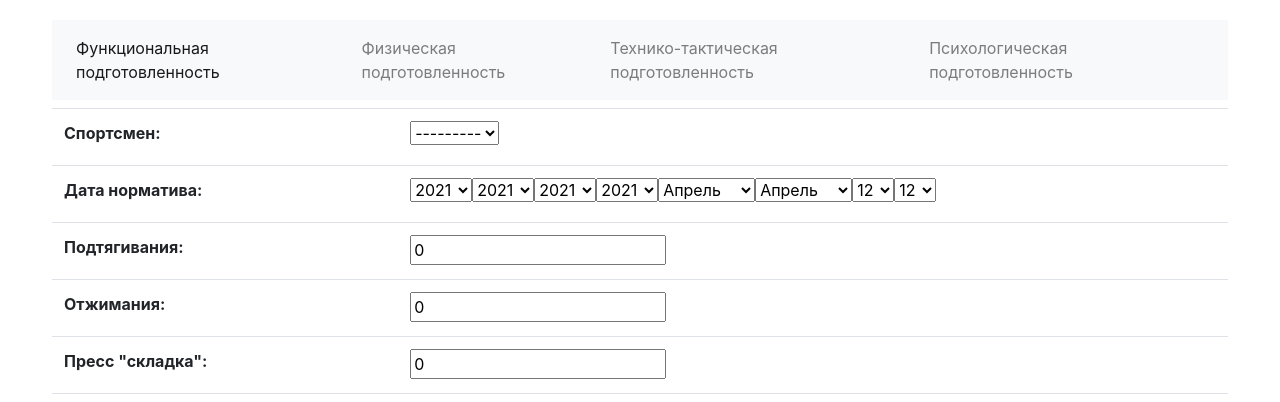
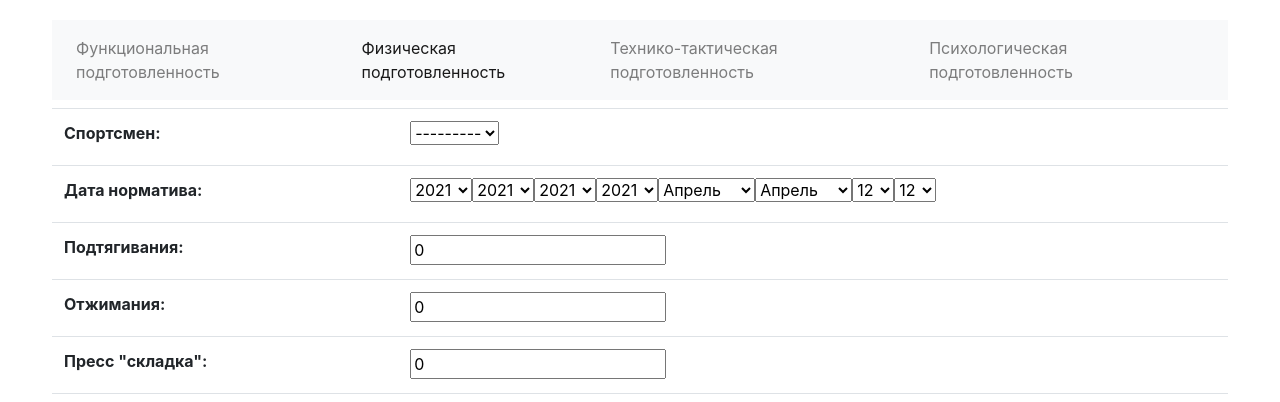
Before and after one commit to npetrov23/web-python-application, a Django app: page /indicators/physical/new/ in a window 1280 px wide. Shown: the top 402 px of the page. Run offline with Django 3.2, Linux system fonts and the light colour scheme; data comes from the database, SQL or seed files in the repository; some libraries are stand-ins or nearby versions.

Commit message:
Добавление отображения активной вкладки

```diff
--- a/templates/new_physical_indicator.html
+++ b/templates/new_physical_indicator.html
@@ -8,8 +8,8 @@
         <nav class="navbar navbar-expand-lg navbar-light bg-light">
           <div class="collapse navbar-collapse" id="navbarNavAltMarkup">
             <div class="navbar-nav">
-              <a class="nav-item nav-link active" href="{% url 'new' %}">Функциональная подготовленность</a>
-              <a class="nav-item nav-link" href="{% url 'physical_new' %}">Физическая подготовленность</a>
+              <a class="nav-item nav-link" href="{% url 'new' %}">Функциональная подготовленность</a>
+              <a class="nav-item nav-link active" href="{% url 'physical_new' %}">Физическая подготовленность</a>
               <a class="nav-item nav-link" href="{% url 'tactical_new' %}">Технико-тактическая подготовленность</a>
               <a class="nav-item nav-link" href="{% url 'psychological_new' %}">Психологическая подготовленность</a>
             </div>
--- a/templates/new_psy_indicator.html
+++ b/templates/new_psy_indicator.html
@@ -8,10 +8,10 @@
         <nav class="navbar navbar-expand-lg navbar-light bg-light">
           <div class="collapse navbar-collapse" id="navbarNavAltMarkup">
             <div class="navbar-nav">
-              <a class="nav-item nav-link active" href="{% url 'new' %}">Функциональная подготовленность</a>
+              <a class="nav-item nav-link" href="{% url 'new' %}">Функциональная подготовленность</a>
               <a class="nav-item nav-link" href="{% url 'physical_new' %}">Физическая подготовленность</a>
               <a class="nav-item nav-link" href="{% url 'tactical_new' %}">Технико-тактическая подготовленность</a>
-              <a class="nav-item nav-link" href="{% url 'psychological_new' %}">Психологическая подготовленность</a>
+              <a class="nav-item nav-link active" href="{% url 'psychological_new' %}">Психологическая подготовленность</a>
             </div>
           </div>
         </nav>
--- a/templates/new_tactical_indicator.html
+++ b/templates/new_tactical_indicator.html
@@ -8,9 +8,9 @@
         <nav class="navbar navbar-expand-lg navbar-light bg-light">
           <div class="collapse navbar-collapse" id="navbarNavAltMarkup">
             <div class="navbar-nav">
-              <a class="nav-item nav-link active" href="{% url 'new' %}">Функциональная подготовленность</a>
+              <a class="nav-item nav-link" href="{% url 'new' %}">Функциональная подготовленность</a>
               <a class="nav-item nav-link" href="{% url 'physical_new' %}">Физическая подготовленность</a>
-              <a class="nav-item nav-link" href="{% url 'tactical_new' %}">Технико-тактическая подготовленность</a>
+              <a class="nav-item nav-link active" href="{% url 'tactical_new' %}">Технико-тактическая подготовленность</a>
               <a class="nav-item nav-link" href="{% url 'psychological_new' %}">Психологическая подготовленность</a>
             </div>
           </div>
```
